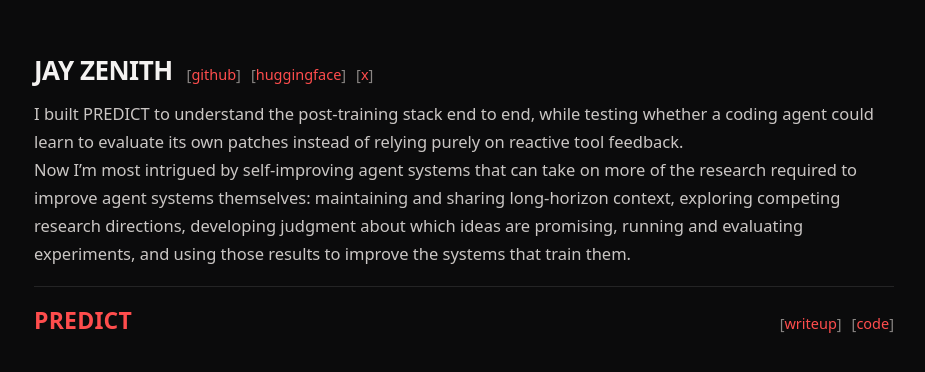
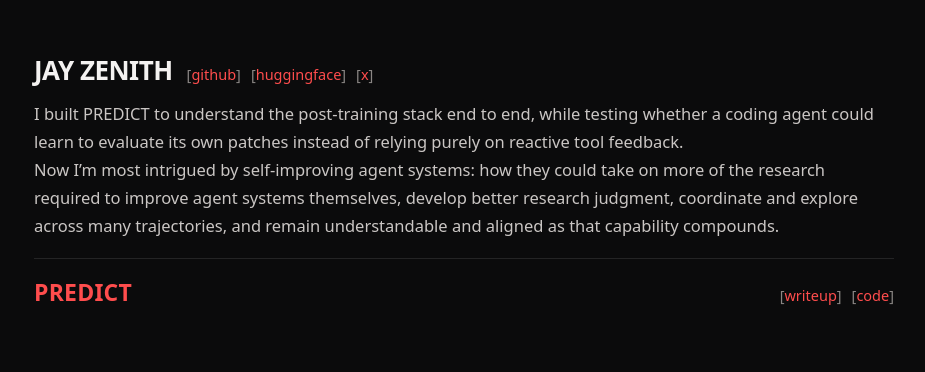
Before and after one commit to JayZenith/portfolio, a React (Create React App) app: page / in a window 1280 px wide. Shown: the top 372 px of the page, without its empty margins (176-1101 px from the left). Built offline with nearby package versions, Linux system fonts and the light colour scheme; the HTML template or start-up script is replaced by a standard one.

Commit message:
Update portfolio bio

```diff
--- a/src/MainPage.js
+++ b/src/MainPage.js
@@ -32,11 +32,10 @@ function MainPage() {
           tool feedback.
         </p>
         <p>
-          Now I’m most intrigued by self-improving agent systems that can take on more of the
-          research required to improve agent systems themselves: maintaining and sharing
-          long-horizon context, exploring competing research directions, developing judgment about
-          which ideas are promising, running and evaluating experiments, and using those results to
-          improve the systems that train them.
+          Now I’m most intrigued by self-improving agent systems: how they could take on more of the
+          research required to improve agent systems themselves, develop better research judgment,
+          coordinate and explore across many trajectories, and remain understandable and aligned as
+          that capability compounds.
         </p>
       </header>
 
```
